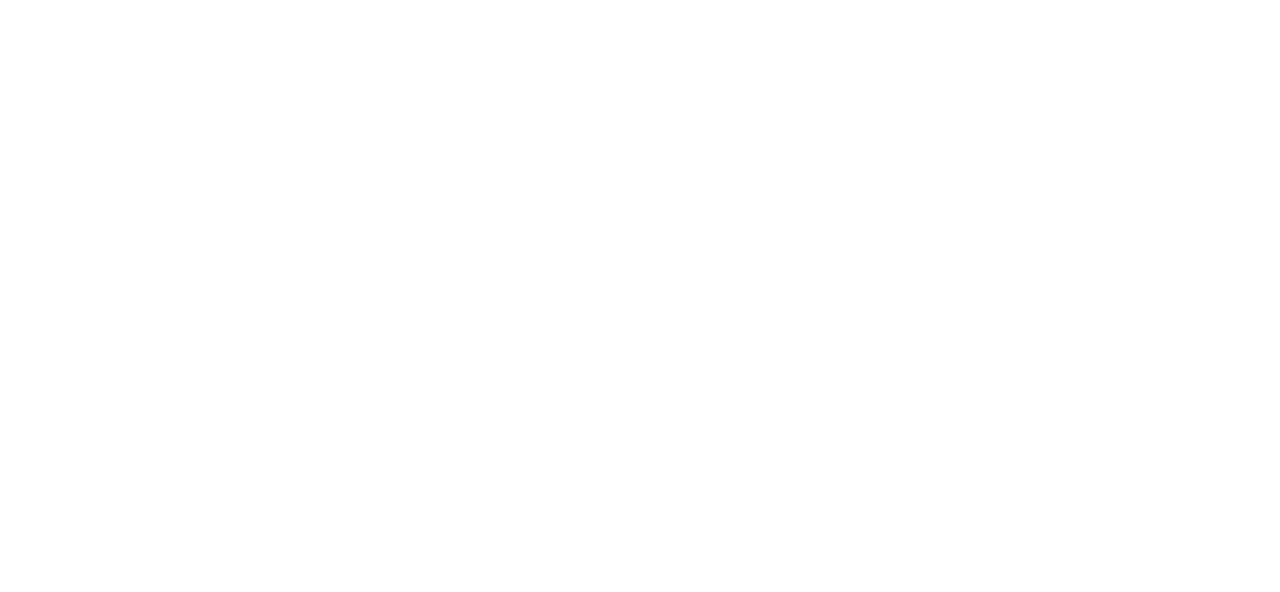
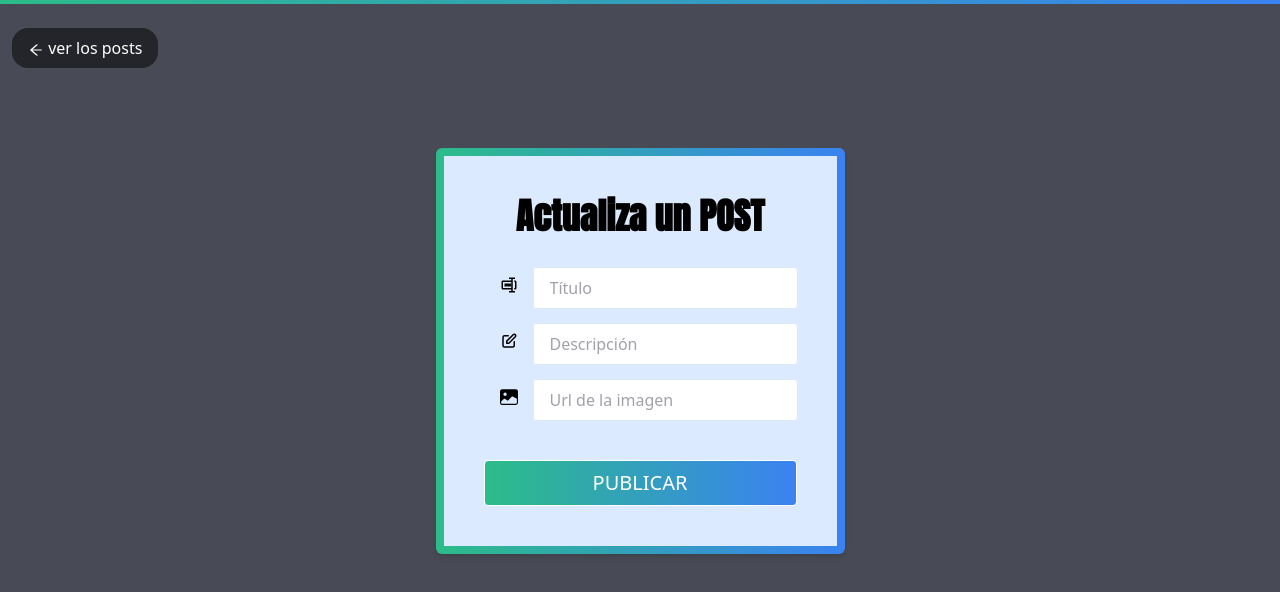
Before and after one commit to marcelob12/Web-SOCIAL, a React (Create React App) app in the folder myapp/: page /UpdatePost in a window 1280 px wide. Before the commit this address had no page. Shown: the top 592 px of the page. Built offline with nearby package versions, Linux system fonts and the light colour scheme; a web font is replaced by a local one.

Commit message:
ADD:Uptade Function whit LS

```diff
--- a/myapp/src/App.js
+++ b/myapp/src/App.js
@@ -7,6 +7,7 @@
 import CardContainer from './Components/CardContainer/CardContainer';
 import MyFavorites from './Pages/MyFavorites/MyFavorites';
 import MyPosts from './Pages/MyPosts/MyPosts'
+import UpdatePost from './Pages/UpdatePost/UpdatePost';
 
 
 
@@ -21,6 +22,7 @@
         <Route path="/CreatePost" element={<CreatePost />} />
         <Route path='/MyFavorites' element={<MyFavorites />}/>
         <Route path='/MyPosts' element={<MyPosts />}/>
+        <Route path='/UpdatePost' element={<UpdatePost />}/>
 
 
 
--- a/myapp/src/Pages/MyPosts/MyPosts.jsx
+++ b/myapp/src/Pages/MyPosts/MyPosts.jsx
@@ -3,6 +3,8 @@
 import Navbar from '../../Components/Navbar/Navbar';
 import {AiOutlineArrowLeft} from 'react-icons/ai';
 import {AiOutlineArrowRight} from 'react-icons/ai';
+import {BsPencilSquare} from 'react-icons/bs';
+
 import Swal from 'sweetalert2';
 
 const MyPosts = () => {
@@ -80,9 +82,9 @@
 
       <div className="flex justify-center">
         <div className="w-11/12 mt-11">
-          <div className="flex flex-col gap-3 lg:gap-0 lg:flex-row lg:justify-between mb-5">
-             <button onClick={()=>{setPostMore(postMore - 1)}} className="flex justify-center items-center px-4 py-1 mx-3 text-white transform bg-dark-700 x-2 hover:scale-105 hover:text-dark-700 hover:bg-white motion-reduce:transform-none rounded-2xl "><AiOutlineArrowLeft className="inline "/> <div>Página anterior</div> </button>
-             <button onClick={()=>{setPostMore(postMore + 1)}} className="flex justify-center items-center px-4 py-1 mx-3 text-white transform bg-dark-700 x-2 hover:scale-105 hover:text-dark-700 hover:bg-white motion-reduce:transform-none rounded-2xl "> <div>Página siguiente</div> <AiOutlineArrowRight className="inline "/> </button>
+          <div className="flex flex-col gap-3 mb-5 lg:gap-0 lg:flex-row lg:justify-between">
+             <button onClick={()=>{setPostMore(postMore - 1)}} className="flex items-center justify-center px-4 py-1 mx-3 text-white transform bg-dark-700 x-2 hover:scale-105 hover:text-dark-700 hover:bg-white motion-reduce:transform-none rounded-2xl "><AiOutlineArrowLeft className="inline "/> <div>Página anterior</div> </button>
+             <button onClick={()=>{setPostMore(postMore + 1)}} className="flex items-center justify-center px-4 py-1 mx-3 text-white transform bg-dark-700 x-2 hover:scale-105 hover:text-dark-700 hover:bg-white motion-reduce:transform-none rounded-2xl "> <div>Página siguiente</div> <AiOutlineArrowRight className="inline "/> </button>
           </div>
 
           {
@@ -100,9 +102,9 @@
               null
           }
 
-          <div className="flex flex-col gap-3 lg:gap-0 lg:flex-row lg:justify-between mb-10">
-             <button onClick={()=>{setPostMore(postMore - 1)}} className="flex justify-center items-center px-4 py-1 mx-3 text-white transform bg-dark-700 x-2 hover:scale-105 hover:text-dark-700 hover:bg-white motion-reduce:transform-none rounded-2xl "><AiOutlineArrowLeft className="inline "/> <div>Página anterior</div> </button>
-             <button onClick={()=>{setPostMore(postMore + 1)}} className="flex justify-center items-center px-4 py-1 mx-3 text-white transform bg-dark-700 x-2 hover:scale-105 hover:text-dark-700 hover:bg-white motion-reduce:transform-none rounded-2xl "> <div>Página siguiente</div> <AiOutlineArrowRight className="inline "/> </button>
+          <div className="flex flex-col gap-3 mb-10 lg:gap-0 lg:flex-row lg:justify-between">
+             <button onClick={()=>{setPostMore(postMore - 1)}} className="flex items-center justify-center px-4 py-1 mx-3 text-white transform bg-dark-700 x-2 hover:scale-105 hover:text-dark-700 hover:bg-white motion-reduce:transform-none rounded-2xl "><AiOutlineArrowLeft className="inline "/> <div>Página anterior</div> </button>
+             <button onClick={()=>{setPostMore(postMore + 1)}} className="flex items-center justify-center px-4 py-1 mx-3 text-white transform bg-dark-700 x-2 hover:scale-105 hover:text-dark-700 hover:bg-white motion-reduce:transform-none rounded-2xl "> <div>Página siguiente</div> <AiOutlineArrowRight className="inline "/> </button>
           </div>
 
         </div>
--- /dev/null
+++ b/myapp/src/Pages/UpdatePost/UpdatePost.jsx
@@ -0,0 +1,139 @@
+import { useNavigate } from "react-router-dom";
+import React,{ useRef } from "react";
+import axios from 'axios';
+import Swal from 'sweetalert2';
+import {HiOutlinePencilAlt} from 'react-icons/hi'
+import {BiRename} from 'react-icons/bi';
+import {BsFillImageFill} from 'react-icons/bs';
+import {AiOutlineArrowLeft} from 'react-icons/ai'
+
+
+const BASE_URL = "https://posts-pw2021.herokuapp.com/api/v1";
+
+
+const UpdatePost = () => {
+    const navigate = useNavigate();
+    const postId = JSON.parse(window.localStorage.getItem('post'));
+    const title = useRef(null);
+    const description = useRef(null);
+    const image = useRef(null);
+
+    console.log(localStorage.getItem('post'))
+
+    async function onSubmit(e)
+    {
+      e.preventDefault();
+      const titleValue = title.current.value
+      const descriptionValue = description.current.value
+      const imageValue = image.current.value
+
+      if (titleValue === "" || descriptionValue === "" || descriptionValue.lengh || imageValue === ""){
+        Swal.fire({
+          icon: 'error',
+          title: 'ERROR',
+          text: 'Por favor llenar todos los campos',
+        })
+      }
+
+      //validacion para la descripcion del post sea mayor a 8 caracteres
+      else if (descriptionValue.length < 8) {
+        Swal.fire({
+          icon: 'warning',
+          title: 'ERROR',
+          text: 'La descripcion del post debe ser mayor a 8 caracteres',
+        })
+      }
+
+      try{
+        const response = await axios.put(`${BASE_URL}/post/update/${postId}`, {title: titleValue, description: descriptionValue, image: imageValue},
+        {headers: {'Authorization': `Bearer ${localStorage.getItem('token')}`,
+        'Content-Type': 'application/json'}}
+        );
+
+        Swal.fire({
+          icon: 'success',
+          title: 'Actualizado',
+          text: 'Post Actualizado con exito',
+        })
+
+        if (response.status === 200) {
+          localStorage.getItem('token', response.data.token);
+          navigate('/MyPosts');
+      }
+      }
+      catch(error){
+        const{response} = error;
+        if (response.status === 401) {
+          Swal.fire({
+            icon: 'error',
+            title: 'ERROR',
+            text: 'Debes ser admin para crear un post',
+          })
+        }
+        else if (response.status === 404) {
+          Swal.fire({
+            icon: 'error',
+            title: 'ERROR',
+            text: 'No se pudo crear el post',
+          })
+        }
+      }
+    }
+
+
+
+      const onClickHandler = (e) =>{
+        e.preventDefault();
+        navigate("/CardContainer");
+    }
+
+      return (
+        <div className="bg-dark-400">
+          <div className="relative pt-1 bg-gradient-to-r from-aqua to-skyD"></div>
+
+          <button  onClick= {onClickHandler}  className="px-4 py-2 mx-3 mt-6 text-white transform bg-dark-700 x-2 hover:scale-105 hover:text-dark-700 hover:bg-white motion-reduce:transform-none rounded-2xl "><AiOutlineArrowLeft className="inline "/> ver los posts </button>
+
+        <div className="flex flex-col items-center min-h-screen pt-20 bg-dark-400">
+
+              <main>
+
+                <div className="w-full max-w-3xl p-2 rounded-md shadow-md border-1 md:p-2 bg-gradient-to-r from-aqua to-skyD text-bold hover:text-black">
+
+                  <form  onSubmit={onSubmit} className="flex flex-col items-center justify-center gap-4 p-10 bg-skyL">
+                      <h2 className="mb-4 text-4xl font-black text-gray-800 font-heading">Actualiza un POST</h2>
+
+                      <div class="flex">
+                      <span class="text-lg  rounded-l px-4 py-2 bg-gray"><BiRename /></span>
+                      <input autocomplete="false"  className="w-full px-4 py-2 rounded-r focus:outline-none focus:ring-2 focus:ring-aqua focus:border-transparent"  type="text" placeholder="Título"
+                      ref={title}/>
+
+                      </div>
+
+                      <div class="flex">
+                      <span class="text-lg   rounded-l px-4 py-2 bg-gray"><HiOutlinePencilAlt /></span>
+                      <input autocomplete="false" className="w-full px-4 py-2 rounded-r focus:outline-none focus:ring-2 focus:ring-aqua focus:border-transparent" type="text" placeholder="Descripción"
+                      ref={description}/>
+
+                      </div>
+
+                      <div class="flex">
+                      <span class="text-lg  rounded-l px-4 py-2 bg-gray"><BsFillImageFill /></span>
+                      <input autocomplete="false" className="w-full px-4 py-2 rounded-r focus:outline-none focus:ring-2 focus:ring-aqua focus:border-transparent" type="text" placeholder="Url de la imagen"
+                      ref={image}/>
+                      </div>
+
+                      <button className="w-full px-4 py-2 mt-6 text-xl text-white uppercase transition duration-300 ease-in-out border rounded bg-gradient-to-r from-aqua to-skyD text-bold hover:text-black">
+                          Publicar
+                      </button>
+                  </form>
+                </div>
+              </main>
+
+      </div>
+        </div>
+  );
+  }
+
+
+
+  export default UpdatePost;
```
Also changed, not shown: myapp/src/Components/CardPost/CardPost.jsx (+23 -10 lines).
